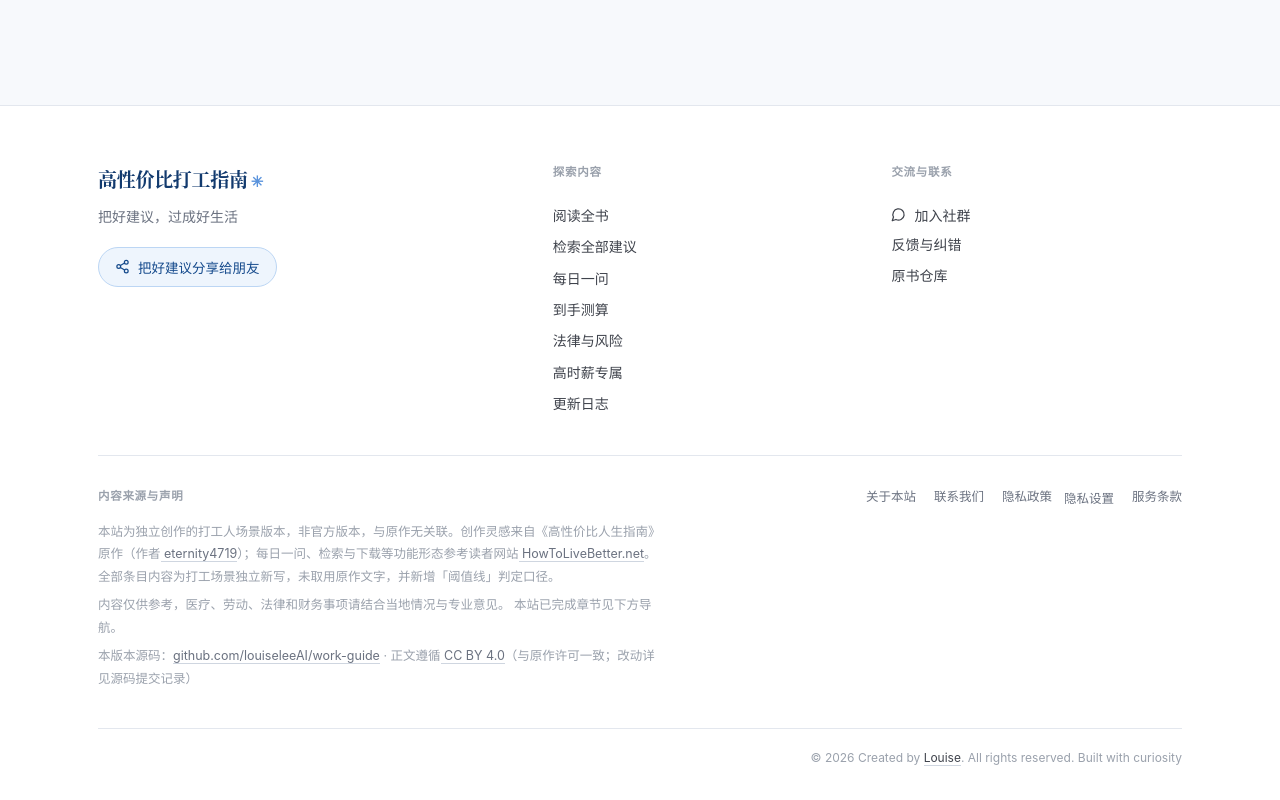
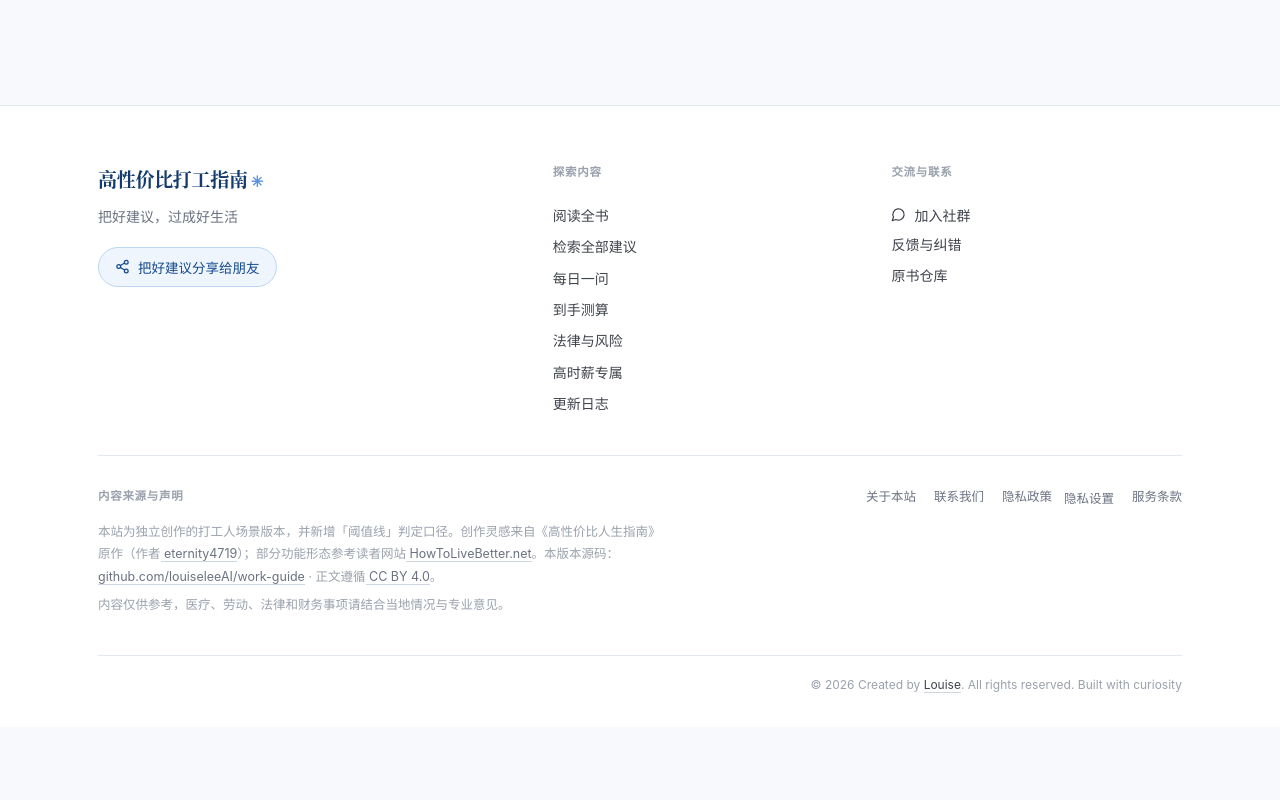
Before and after one commit to louiseleeAI/work-guide, a React (Vite) app: page / in a window 1280 px wide. Shown: the part 4568-5368 px from the top of the page. After the commit the page ends 5295 px from the top, so only its background shows below. Built offline with nearby package versions, Linux system fonts and the light colour scheme.

Commit message:
docs: 页脚声明精简为两段（用户定稿版）

```diff
--- a/src/components/SiteFooter.tsx
+++ b/src/components/SiteFooter.tsx
@@ -1,5 +1,4 @@
 import { useEffect, useState } from 'react'
-import { chapters } from '../data'
 import { CommunityDialog } from './CommunityDialog'
 import { AUTHOR_NAME, AUTHOR_URL, SHOW_BUILD_CREDIT } from '../config'
 
@@ -75,7 +74,7 @@ export function SiteFooter() {
             <div className="lf-sources">
               <span className="lf-heading">内容来源与声明</span>
               <p>
-                本站为独立创作的打工人场景版本，非官方版本，与原作无关联。创作灵感来自《高性价比人生指南》原作（作者
+                本站为独立创作的打工人场景版本，并新增「阈值线」判定口径。创作灵感来自《高性价比人生指南》原作（作者
                 <a
                   href="https://github.com/eternity4719/HowToLiveBetter"
                   target="_blank"
@@ -84,19 +83,12 @@ export function SiteFooter() {
                   {' '}
                   eternity4719
                 </a>
-                ）；每日一问、检索与下载等功能形态参考读者网站
+                ）；部分功能形态参考读者网站
                 <a href="https://howtolivebetter.net/" target="_blank" rel="noreferrer">
                   {' '}
                   HowToLiveBetter.net
                 </a>
-                。全部条目内容为打工场景独立新写，未取用原作文字，并新增「阈值线」判定口径。
-              </p>
-              <p>
-                内容仅供参考，医疗、劳动、法律和财务事项请结合当地情况与专业意见。
-                {chapters.length > 0 && ' 本站已完成章节见下方导航。'}
-              </p>
-              <p>
-                本版本源码：
+                。本版本源码：
                 <a
                   href="https://github.com/louiseleeAI/work-guide"
                   target="_blank"
@@ -114,7 +106,10 @@ export function SiteFooter() {
                   {' '}
                   CC BY 4.0
                 </a>
-                （与原作许可一致；改动详见源码提交记录）
+                。
+              </p>
+              <p>
+                内容仅供参考，医疗、劳动、法律和财务事项请结合当地情况与专业意见。
               </p>
             </div>
 
```
